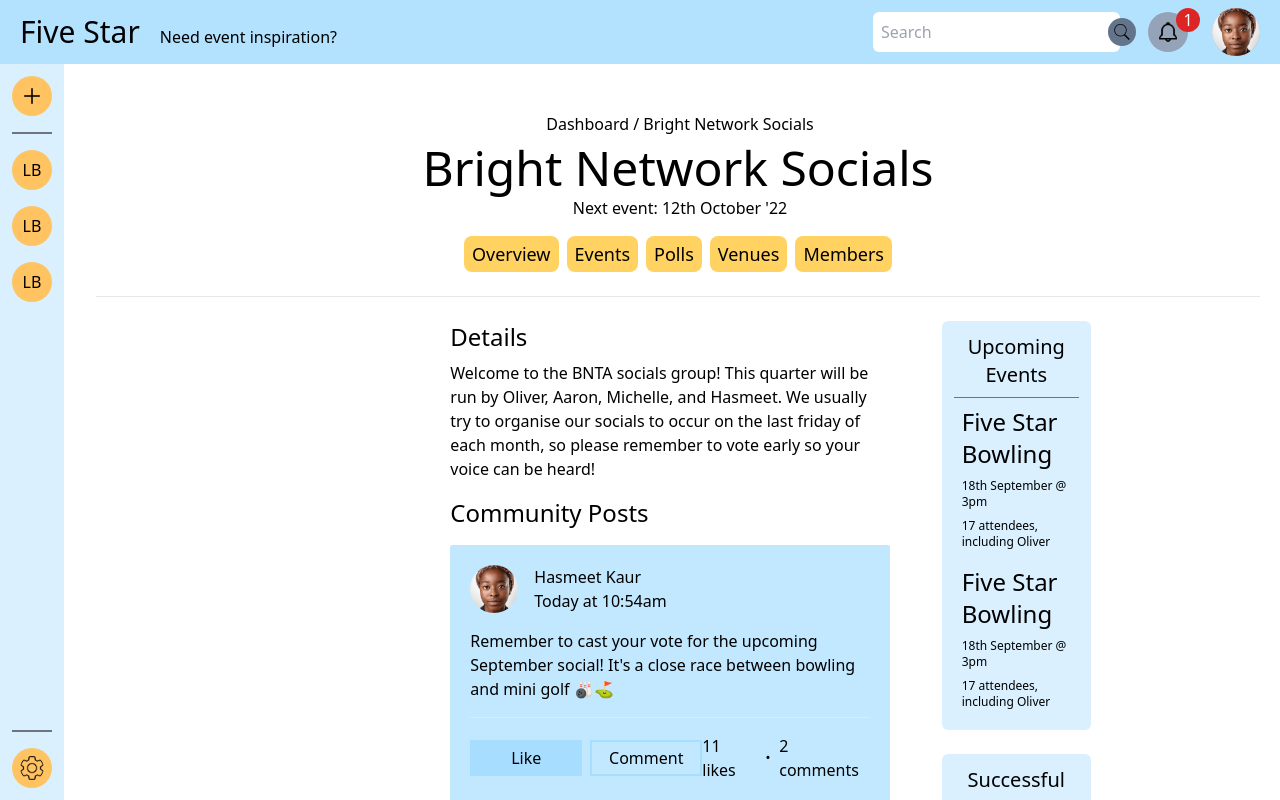
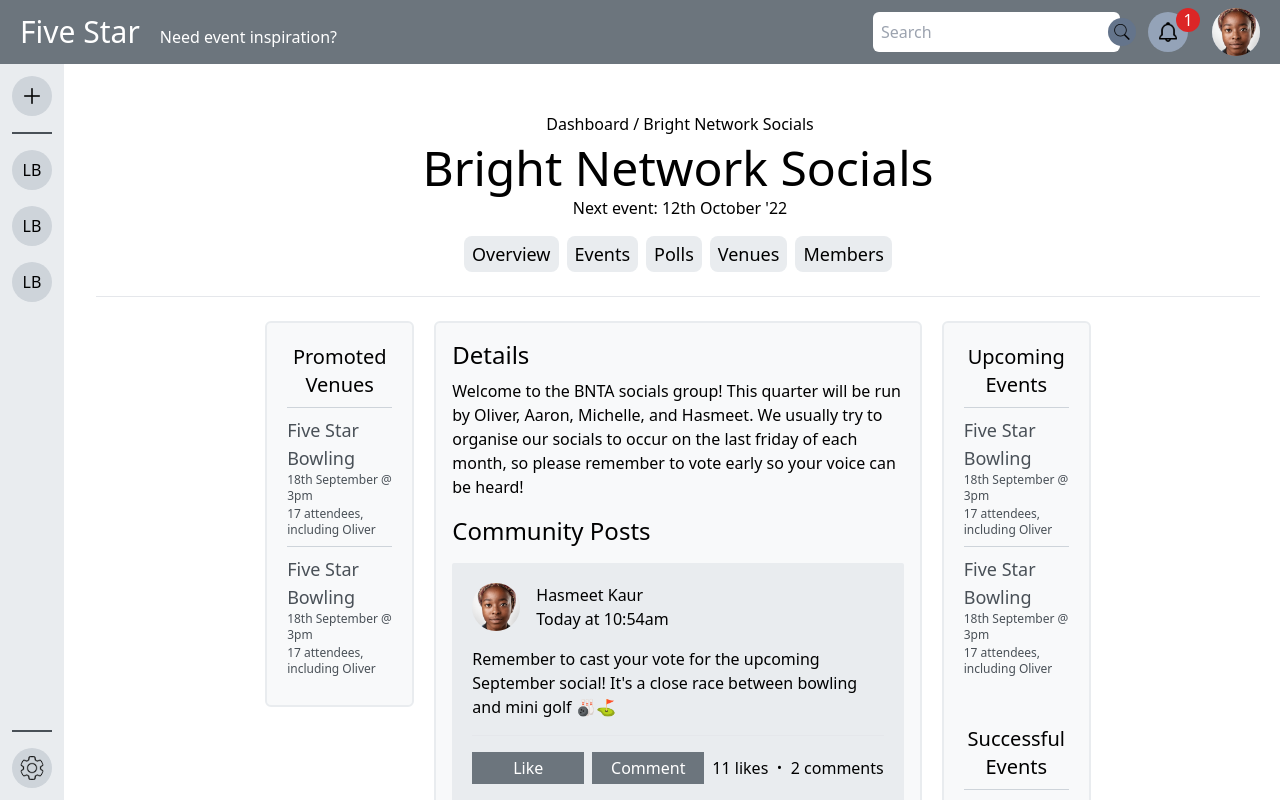
Before and after one commit to LewisBroadhurst/hackathon-app, a React (Create React App) app: page /groupOverview in a window 1280 px wide. Shown: the top 800 px of the page. Built offline with nearby package versions, Linux system fonts and the light colour scheme.

Commit message:
Monochromatic website and desktop ready GO

```diff
--- a/src/Components/CommunityPost/CommunityPost.js
+++ b/src/Components/CommunityPost/CommunityPost.js
@@ -2,7 +2,7 @@ import Portrait from "../../Assets/PortraitSquared.jpg";
 
 const CommunityPost = () => {
   return (
-    <section className="my-4 p-5 bg-cBlue200 rounded-sm">
+    <section className="my-4 p-5 bg-cMono200 rounded-sm">
         <div>
             <div className="flex flex-row items-center">
                 <img src={Portrait} alt="" className="w-12 rounded-full mr-4"/>
@@ -16,8 +16,8 @@ const CommunityPost = () => {
 
             <div className="flex flex-row items-center justify-between">
                 <div className="flex flex-row items-center gap-2">
-                    <button className="w-28 py-1 bg-cBlue400 border-2 border-cBlue400 text-cWhite100">Like</button>
-                    <button className="w-28 py-1 bg-cWhite100 border-2 border-cBlue400 text-cGrey400">Comment</button>
+                    <button className="w-28 py-1 bg-cMono500 text-white">Like</button>
+                    <button className="w-28 py-1 bg-cMono500 text-white">Comment</button>
                 </div>
                 <div className="flex flex-row items-center gap-2">
                     <span>11 likes</span>
--- a/src/Components/DashboardNav/DashboardNav.js
+++ b/src/Components/DashboardNav/DashboardNav.js
@@ -4,7 +4,7 @@ import SearchMag from "../../Assets/SearchMag.png"
 
 const DashboardNav = () => {
   return (
-    <section className="bg-cBlue300 fixed w-screen">
+    <section className="bg-cMono500 text-white fixed w-screen">
         <div className="flex flex-row justify-between items-center mx-5 py-2 text-cBlack500">
 
             <div className="flex flex-row items-baseline">
--- /dev/null
+++ b/src/Components/GroupAside/GroupAside.js
@@ -0,0 +1,21 @@
+import GroupOverviewEventCard from "../GroupOverviewEventCard/GroupOverviewEventCard";
+
+const GroupAside = () => {
+  return (
+    <section>
+        <div className="flex flex-col gap-6 w-full border-2 border-cMono200 bg-cMono100 rounded-md h-min p-2">
+            <div className="rounded-md p-3">
+                <h3 className="text-xl pb-2 text-center">Promoted Venues</h3>
+
+                <div className="flex flex-col w-full">
+                    <GroupOverviewEventCard />
+
+                    <GroupOverviewEventCard />
+                </div>
+            </div>
+        </div>
+    </section>
+  )
+}
+
+export default GroupAside;
--- /dev/null
+++ b/src/Components/GroupBanner/GroupBanner.js
@@ -0,0 +1,27 @@
+
+const GroupBanner = () => {
+  return (
+    <section>
+        <div className="pb-6 border-b border-cGrey400 flex flex-col items-center">
+
+        <span className="text-md md:pl-1">Dashboard / Bright Network Socials</span>
+
+        <h1 className="text-4xl mt-2 mb-1 text-center sm:text-left md:text-5xl">Bright Network Socials</h1>
+
+        <span className="md:pl-1">Next event: 12th October '22</span>
+
+        <nav className="mt-4">
+            <ul className="flex flex-row items-center flex-wrap gap-2 content-around text-xs sm:text-md md:text-lg">
+                <li className="px-2 py-1 bg-cMono200 rounded-lg">Overview</li>
+                <li className="px-2 py-1 bg-cMono200 rounded-lg">Events</li>
+                <li className="px-2 py-1 bg-cMono200 rounded-lg">Polls</li>
+                <li className="px-2 py-1 bg-cMono200 rounded-lg">Venues</li>
+                <li className="px-2 py-1 bg-cMono200 rounded-lg">Members</li>
+            </ul>
+        </nav>
+        </div>
+    </section>
+  )
+}
+
+export default GroupBanner;
--- /dev/null
+++ b/src/Components/GroupCommunity/GroupCommunity.js
@@ -0,0 +1,25 @@
+import React from 'react'
+import CommunityPost from '../CommunityPost/CommunityPost';
+
+const GroupCommunity = () => {
+  return (
+    <section className="p-4 border-2 border-cMono200 bg-cMono100 rounded-md">
+        <div className="mb-4">
+            <h2 className="text-2xl">Details</h2>
+            <p className="mt-2">Welcome to the BNTA socials group! This quarter will be run by Oliver, Aaron, Michelle, and Hasmeet. We usually try to organise our socials to occur on the last friday of each month, so please remember to vote early so your voice can be heard!</p>
+        </div>
+
+        <div>
+            <h2 className="text-2xl">Community Posts</h2>
+
+            <CommunityPost />
+
+            <CommunityPost />
+
+            <CommunityPost />
+        </div>
+    </section>
+  )
+}
+
+export default GroupCommunity;
--- /dev/null
+++ b/src/Components/GroupEvents/GroupEvents.js
@@ -0,0 +1,30 @@
+import React from 'react'
+import GroupOverviewEventCard from '../GroupOverviewEventCard/GroupOverviewEventCard'
+
+const GroupEvents = () => {
+  return (
+    <section className="flex flex-col gap-4 w-full border-2 border-cMono200 bg-cMono100 rounded-md h-min p-2">
+        <div className="rounded-md p-3">
+            <h3 className="text-xl pb-2 text-center">Upcoming Events</h3>
+
+            <div className="flex flex-col w-full">
+                <GroupOverviewEventCard />
+
+                <GroupOverviewEventCard />
+            </div>
+        </div>
+
+        <div className="rounded-md p-3">
+            <h3 className="text-xl pb-2 text-center">Successful Events</h3>
+
+            <div className="flex flex-col w-full">
+                <GroupOverviewEventCard />
+
+                <GroupOverviewEventCard />
+            </div>
+        </div>
+    </section>
+  )
+}
+
+export default GroupEvents
--- a/src/Components/GroupMain/GroupMain.js
+++ b/src/Components/GroupMain/GroupMain.js
@@ -1,70 +1,26 @@
-import CommunityPost from "../CommunityPost/CommunityPost";
-import GroupOverviewEventCard from "../GroupOverviewEventCard/GroupOverviewEventCard";
+import GroupAside from "../GroupAside/GroupAside";
+import GroupBanner from "../GroupBanner/GroupBanner";
+import GroupCommunity from "../GroupCommunity/GroupCommunity";
+import GroupEvents from "../GroupEvents/GroupEvents";
+
 
 const GroupMain = () => {
   return (
     <section className="m-5 flex flex-col text-cBlack500 md:ml-24 md:mt-28">
 
-        <div className="pb-6 border-b border-cGrey400 flex flex-col items-center">
-
-            <span className="text-md md:pl-1">Dashboard / Bright Network Socials</span>
-
-            <h1 className="text-4xl mt-2 mb-1 text-center sm:text-left md:text-5xl">Bright Network Socials</h1>
-
-            <span className="md:pl-1">Next event: 12th October '22</span>
-
-            <nav className="mt-4">
-                <ul className="flex flex-row items-center flex-wrap gap-2 content-around text-xs sm:text-md md:text-lg">
-                    <li className="px-2 py-1 bg-cOrange300 rounded-lg">Overview</li>
-                    <li className="px-2 py-1 bg-cOrange300 rounded-lg">Events</li>
-                    <li className="px-2 py-1 bg-cOrange300 rounded-lg">Polls</li>
-                    <li className="px-2 py-1 bg-cOrange300 rounded-lg">Venues</li>
-                    <li className="px-2 py-1 bg-cOrange300 rounded-lg">Members</li>
-                </ul>
-            </nav>
-        </div>
+        <GroupBanner />
 
         <div className="grid grid-cols-7 gap-5 justify-around mt-6 lg:flex-row">
-
-            <div className="col-start-3 col-end-6 p-4 pt-0 mb-2 lg:mr-4">
-                <div className="mb-4">
-                    <h2 className="text-2xl">Details</h2>
-                    <p className="mt-2">Welcome to the BNTA socials group! This quarter will be run by Oliver, Aaron, Michelle, and Hasmeet. We usually try to organise our socials to occur on the last friday of each month, so please remember to vote early so your voice can be heard!</p>
-                </div>
-
-                <div>
-                    <h2 className="text-2xl">Community Posts</h2>
-
-                    <CommunityPost />
-
-                    <CommunityPost />
-
-                    <CommunityPost />
-                </div>
+            <div className="col-start-2 col-end-3 ">
+                <GroupAside />
             </div>
 
-            <div className="col-start-6 col-end-7 flex flex-col gap-6 w-full">
+            <div className="col-start-3 col-end-6 ">
+                <GroupCommunity />
+            </div>
 
-                <div className="bg-cBlue100 rounded-md p-3">
-                    <h3 className="text-xl pb-2 text-center border-b border-cMono300">Upcoming Events</h3>
-
-                    <div className="flex flex-col w-full">
-                        <GroupOverviewEventCard />
-
-                        <GroupOverviewEventCard />
-                    </div>
-                </div>
-
-                <div className="bg-cBlue100 rounded-md p-3">
-                    <h3 className="text-xl pb-2 text-center border-b border-cMono300">Successful Events</h3>
-
-                    <div className="flex flex-col w-full">
-                        <GroupOverviewEventCard />
-
-                        <GroupOverviewEventCard />
-                    </div>
-                </div>
-
+            <div className="col-start-6 col-end-7">
+                <GroupEvents />
             </div>
         </div>
 
--- a/src/Components/GroupNavSidebar/GroupNavSidebar.js
+++ b/src/Components/GroupNavSidebar/GroupNavSidebar.js
@@ -3,26 +3,26 @@ import Settings from "../../Assets/settings.png";
 
 const GroupNavSidebar = () => {
   return (
-    <section className="hidden bg-cBlue100 mt-16 md:flex">
+    <section className="hidden bg-cMono200 mt-16 md:flex">
 
         <div className="h-full flex flex-col justify-between items-center p-3">
           <div className="">
-            <div className="w-10 bg-cOrange500 rounded-full p-3">
+            <div className="w-10 bg-cMono400 rounded-full p-3">
               <img src={Plus} alt="" className="" />
             </div>
 
-            <div className="border-t-2 my-4 border-cMono300"></div>
+            <div className="border-t-2 my-4 border-cMono600"></div>
 
-            <div className="w-10 bg-cOrange500 rounded-full p-2 text-center mb-4">LB</div>
+            <div className="w-10 bg-cMono400 rounded-full p-2 text-center mb-4">LB</div>
 
-            <div className="w-10 bg-cOrange500 rounded-full p-2 text-center mb-4">LB</div>
+            <div className="w-10 bg-cMono400 rounded-full p-2 text-center mb-4">LB</div>
 
-            <div className="w-10 bg-cOrange500 rounded-full p-2 text-center mb-4">LB</div>
+            <div className="w-10 bg-cMono400 rounded-full p-2 text-center mb-4">LB</div>
           </div>
 
 
-          <div className="w-10 border-t-2 border-cMono300 pt-4">
-            <img src={Settings} alt="" className=" bg-cOrange500 rounded-full p-2" />
+          <div className="w-10 border-t-2 border-cMono600 pt-4">
+            <img src={Settings} alt="" className=" bg-cMono400 rounded-full p-2" />
           </div>
         </div>
 
--- a/src/Components/GroupOverviewEventCard/GroupOverviewEventCard.js
+++ b/src/Components/GroupOverviewEventCard/GroupOverviewEventCard.js
@@ -1,10 +1,10 @@
 
 const GroupOverviewEventCard = () => {
   return (
-    <section className="flex flex-col justify-center items-center bg-cBlue100 rounded-md py-2 px-2 w-full">
-        <h2 className="text-2xl">Five Star Bowling</h2>
+    <section className="flex flex-col justify-center items-center py-2 w-full border-t border-cMono400 text-cMono600">
+        <h2 className="text-lg">Five Star Bowling</h2>
 
-        <span className="text-xs my-2">18th September @ 3pm</span>
+        <span className="text-xs mb-0.5">18th September @ 3pm</span>
 
         <span className="text-xs">17 attendees, including Oliver</span>
     </section>
--- a/tailwind.config.js
+++ b/tailwind.config.js
@@ -11,22 +11,13 @@ module.exports = {
     extend: {
       colors: {
         cMono100: "#F8F9FA",
-        cMono200: "#DEE2E6",
-        cMono300: "#6C757D",
-        cMono400: "#343A40",
-        cMono500: "#212529",
-
-        cBlue100: "#DAF0FF",
-        cBlue200: "#C2E8FF",
-        cBlue300: "#B3E2FF",
-        cBlue400: "#A7DDFF",
-        cBlue500: "#95D2F8",
-
-        cOrange100: "#FFE961",
-        cOrange200: "#FFDA61",
-        cOrange300: "#FFD261",
-        cOrange400: "#FFCC61",
-        cOrange500: "#FFC361",
+        cMono200: "#E9ECEF",
+        cMono300: "#DEE2E6",
+        cMono400: "#CED4DA",
+        cMono500: "#6C757D",
+        cMono600: "#495057",
+        cMono700: "#343A40",
+        cMono800: "#212529",
       }
     },
   },
```
